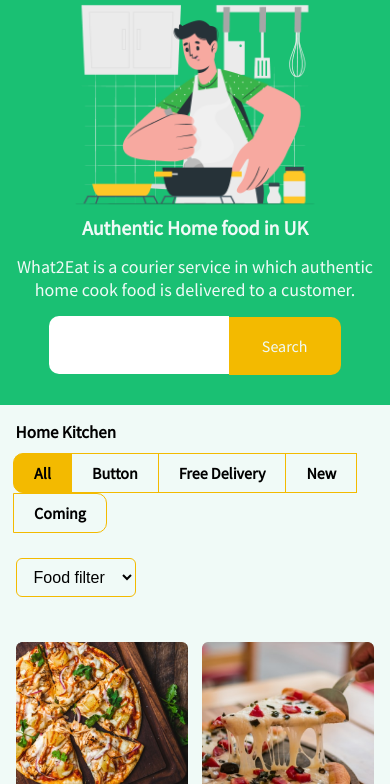
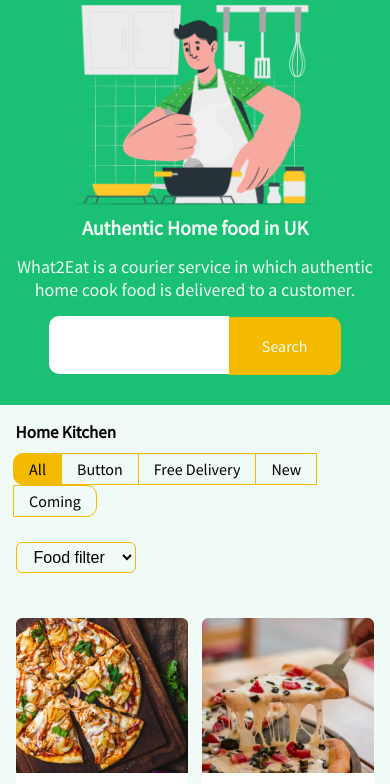
Before and after one commit to Linktoyinka/what-2-eat, a plain HTML site: page index.html in a window 390 px wide. Shown: the part 64-848 px from the top of the page. Drawn offline with Linux system fonts and the light colour scheme.

Commit message:
filter updated

```diff
--- a/index.css
+++ b/index.css
@@ -606,14 +606,14 @@
 }
 
 @media screen and (max-width: 558px) {
-    /* .btn-filter {
+    .btn-filter {
         padding: 5px 15px;
         font-weight: 300;
     }
 
     .box-filter {
         padding: 5px 13px;
-    } */
+    }
 
     .hero {
         flex-wrap: wrap;
```
